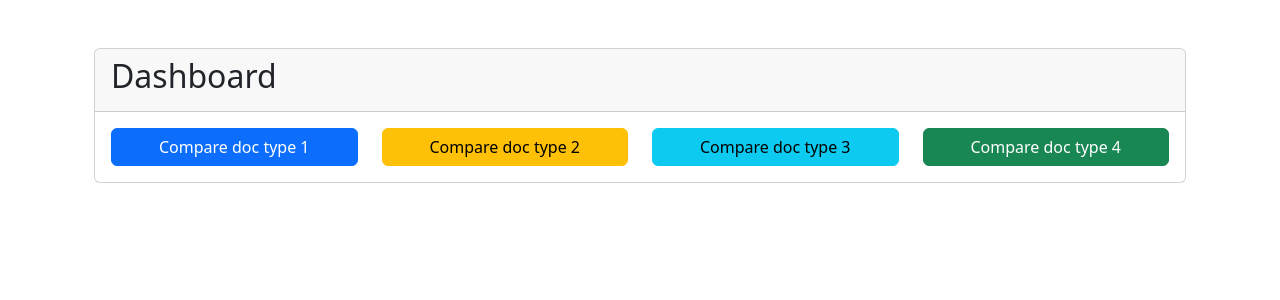
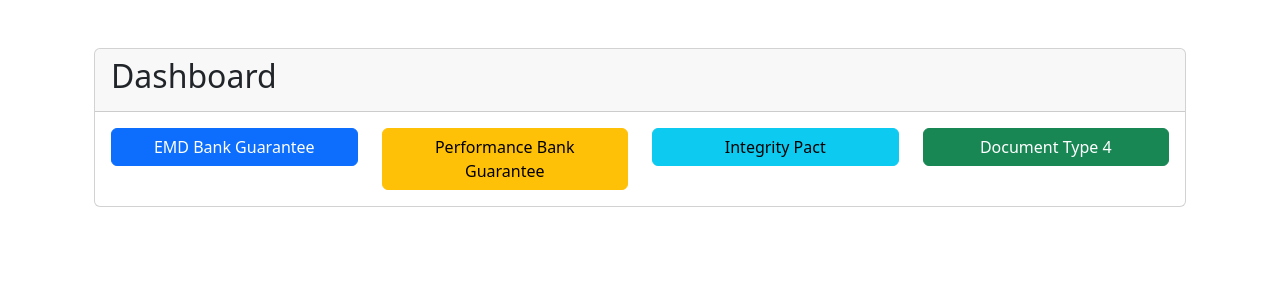
Before and after one commit to shubham-gupta0/NTPC__, a FastAPI app: template templates/dashboard.html in a window 1280 px wide. Shown: the part 206-506 px from the top of the page. Run offline with FastAPI, Linux system fonts and the light colour scheme; the template is opened without the code that fills it, so the values that code supplies are empty; parts of the project's set-up code (start-up, migrations or seed data) failed here and were passed over; some libraries are stand-ins or nearby versions.

Commit message:
changed the naming

```diff
--- a/templates/create_tender.html
+++ b/templates/create_tender.html
@@ -8,7 +8,7 @@
     <div class="col-md-6">
       <div class="card">
         <div class="card-header">
-          <h2>Create Tender</h2>
+          <h2>Create Evaluation Task</h2>
         </div>
         <div class="card-body">
           <form method="post" action="/tender" enctype="multipart/form-data">
--- a/templates/dashboard.html
+++ b/templates/dashboard.html
@@ -9,16 +9,19 @@
     <div class="card-body">
       <div class="row">
         <div class="col-md-3">
-          <button class="btn btn-primary btn-block" onclick="location.href='/compare1'">Compare doc type 1</button>
+          <button class="btn btn-primary btn-block" onclick="location.href='/compare1'">EMD Bank Guarantee</button>
         </div>
         <div class="col-md-3">
-          <button class="btn btn-warning btn-block" onclick="location.href='/compare2'">Compare doc type 2</button>
+          <button class="btn btn-warning btn-block" onclick="location.href='/compare2'">Performance Bank Guarantee
+          </button>
         </div>
         <div class="col-md-3">
-          <button class="btn btn-info btn-block" onclick="location.href='/compare3'">Compare doc type 3</button>
+          <button class="btn btn-info btn-block" onclick="location.href='/compare3'">Integrity Pact
+          </button>
         </div>
         <div class="col-md-3">
-          <button class="btn btn-success btn-block" onclick="location.href='/compare4'">Compare doc type 4</button>
+          <button class="btn btn-success btn-block" onclick="location.href='/compare4'">Document Type 4
+          </button>
         </div>
       </div>
     </div>
--- a/templates/doc1_dashboard.html
+++ b/templates/doc1_dashboard.html
@@ -5,12 +5,12 @@
 <div class="container mt-5">
   <div class="card">
     <div class="card-header">
-      <h2>Dashboard</h2>
+      <h2>Dashboard for EMD Bank Guarantee</h2>
     </div>
     <div class="card-body">
       <div class="row">
         <div class="col-md-3">
-          <button class="btn btn-primary btn-block" onclick="location.href='/tender'">Create Task</button>
+          <button class="btn btn-primary btn-block" onclick="location.href='/tender'">Create Evaluation Task</button>
         </div>
         <div class="col-md-3">
           <button class="btn btn-warning btn-block" onclick="location.href='/view_tender'">Update Task</button>
```
